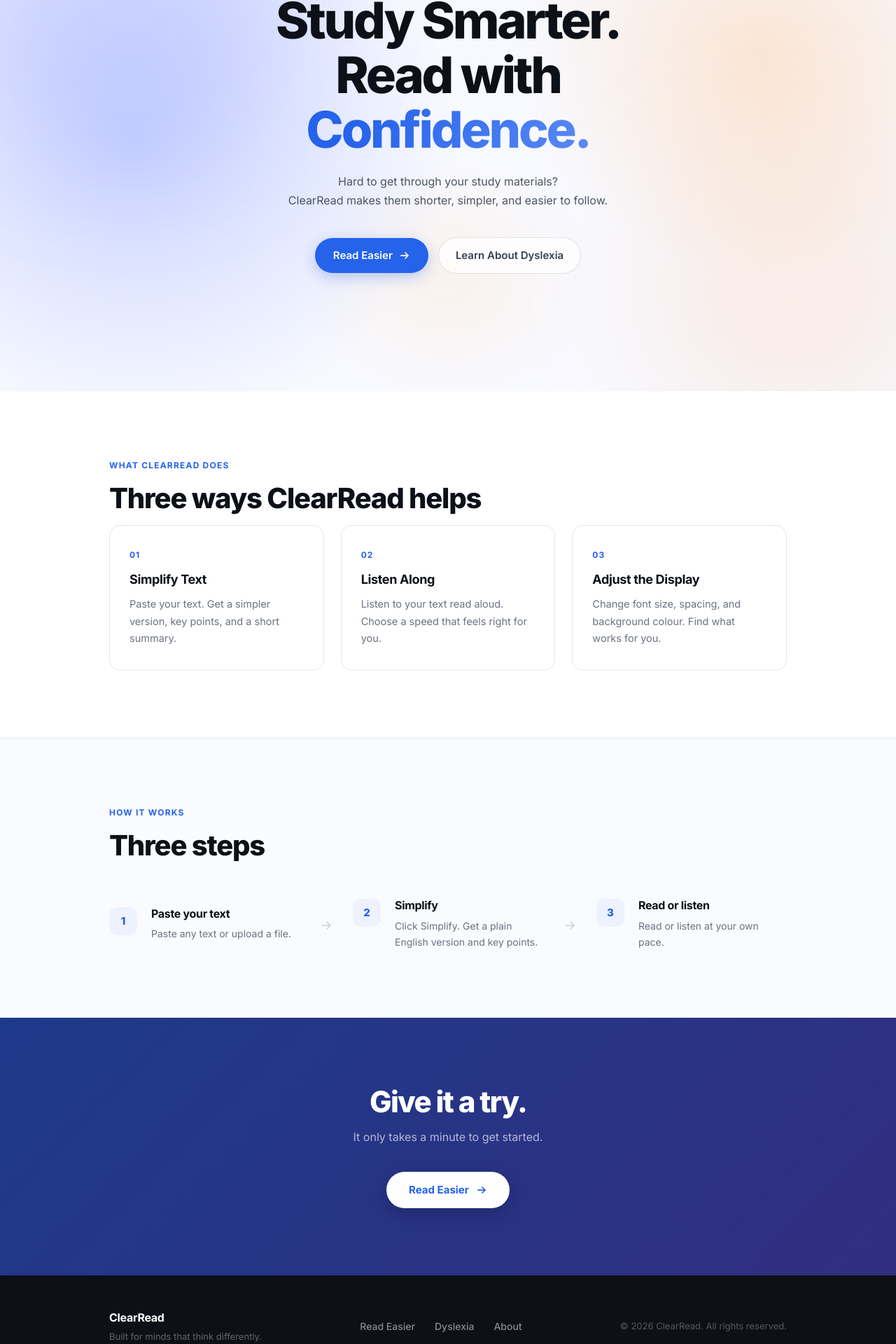
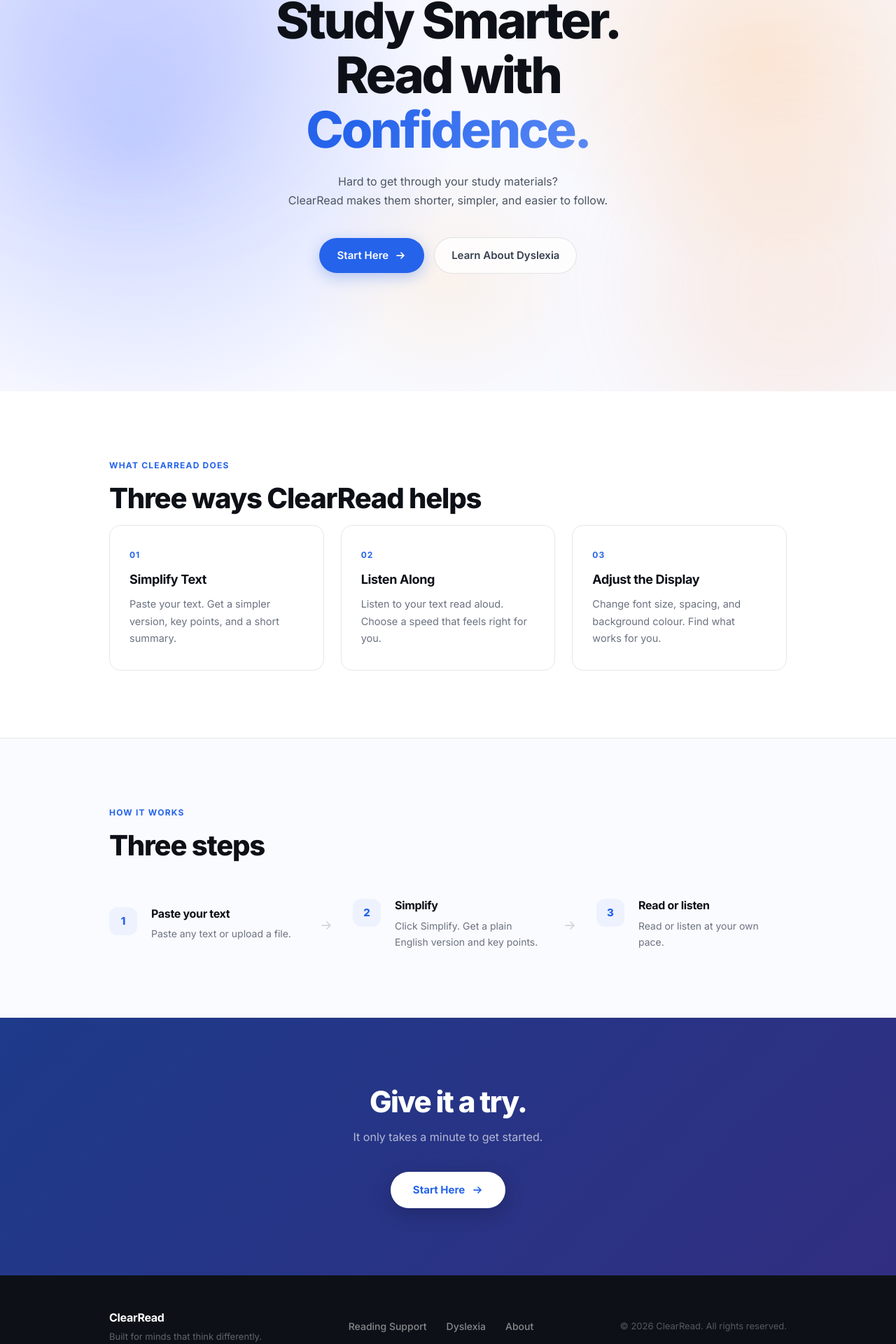
Before and after one commit to fit5120-tp43-12am/fit5120-tp43-newclearread, a Vue app in the folder frontend/: page / in a window 1280 px wide. Shown: the part 241-2161 px from the top of the page at 70% size. Built offline with nearby package versions, Linux system fonts and the light colour scheme.

Commit message:
Update button (Read easier to Start here)

```diff
--- a/frontend/src/views/DyslexiaPage.vue
+++ b/frontend/src/views/DyslexiaPage.vue
@@ -26,7 +26,7 @@ onUnmounted(() => window.removeEventListener('scroll', onScroll))
         </a>
         <ul class="nav-links">
           <li><a href="/" class="nav-link">Home</a></li>
-          <li><a href="/reading" class="nav-link">Read Easier</a></li>
+          <li><a href="/reading" class="nav-link">Reading Support</a></li>
           <li><a href="/dyslexia" class="nav-link nav-link--active">Dyslexia</a></li>
           <li><a href="#" class="nav-link">About</a></li>
         </ul>
@@ -52,7 +52,7 @@ onUnmounted(() => window.removeEventListener('scroll', onScroll))
             <span class="hero-sub-question">Would you like some support?</span>
           </p>
           <div class="hero-actions">
-            <a href="/reading" class="btn-primary">Read Easier</a>
+            <a href="/reading" class="btn-primary">Start Here</a>
             <a href="#strategies" class="btn-ghost">Reading Strategies</a>
           </div>
         </div>
@@ -251,7 +251,7 @@ onUnmounted(() => window.removeEventListener('scroll', onScroll))
           <h2>Would you like some help?</h2>
           <p>ClearRead can simplify your study materials and make them easier to work through.</p>
           <a href="/reading" class="btn-cta">
-            Read Easier
+            Start Here
             <svg width="16" height="16" viewBox="0 0 16 16" fill="none">
               <path d="M3 8H13M13 8L9 4M13 8L9 12" stroke="currentColor" stroke-width="1.75" stroke-linecap="round" stroke-linejoin="round"/>
             </svg>
--- a/frontend/src/views/HomePage.vue
+++ b/frontend/src/views/HomePage.vue
@@ -26,7 +26,7 @@ onUnmounted(() => window.removeEventListener('scroll', onScroll))
         </a>
         <ul class="nav-links">
           <li><a href="/"         class="nav-link nav-link--active">Home</a></li>
-          <li><a href="/reading"  class="nav-link">Read Easier</a></li>
+          <li><a href="/reading"  class="nav-link">Reading Support</a></li>
           <li><a href="/dyslexia" class="nav-link">Dyslexia</a></li>
           <li><a href="#"         class="nav-link">About</a></li>
         </ul>
@@ -53,7 +53,7 @@ onUnmounted(() => window.removeEventListener('scroll', onScroll))
         </p>
         <div class="hero-actions">
           <a href="/reading" class="btn-start">
-            Read Easier
+            Start Here
             <svg width="16" height="16" viewBox="0 0 16 16" fill="none">
               <path d="M3 8H13M13 8L9 4M13 8L9 12" stroke="currentColor" stroke-width="1.75" stroke-linecap="round" stroke-linejoin="round"/>
             </svg>
@@ -139,7 +139,7 @@ onUnmounted(() => window.removeEventListener('scroll', onScroll))
         <h2>Give it a try.</h2>
         <p>It only takes a minute to get started.</p>
         <a href="/reading" class="btn-cta">
-          Read Easier
+          Start Here
           <svg width="16" height="16" viewBox="0 0 16 16" fill="none">
             <path d="M3 8H13M13 8L9 4M13 8L9 12" stroke="currentColor" stroke-width="1.75" stroke-linecap="round" stroke-linejoin="round"/>
           </svg>
@@ -155,7 +155,7 @@ onUnmounted(() => window.removeEventListener('scroll', onScroll))
           <p class="footer-tagline">Built for minds that think differently.</p>
         </div>
         <nav class="footer-links">
-          <a href="/reading"  class="footer-link">Read Easier</a>
+          <a href="/reading"  class="footer-link">Reading Support</a>
           <a href="/dyslexia" class="footer-link">Dyslexia</a>
           <a href="#"         class="footer-link">About</a>
         </nav>
--- a/frontend/src/views/ReadingPage.vue
+++ b/frontend/src/views/ReadingPage.vue
@@ -394,7 +394,7 @@ onUnmounted(() => { window.removeEventListener('scroll', onScroll); stopSpeech()
         </a>
         <ul class="nav-links">
           <li><a href="/"         class="nav-link">Home</a></li>
-          <li><a href="/reading"  class="nav-link nav-link--active">Read Easier</a></li>
+          <li><a href="/reading"  class="nav-link nav-link--active">Reading Support</a></li>
           <li><a href="/dyslexia" class="nav-link">Dyslexia</a></li>
           <li><a href="#"         class="nav-link">About</a></li>
         </ul>
```
